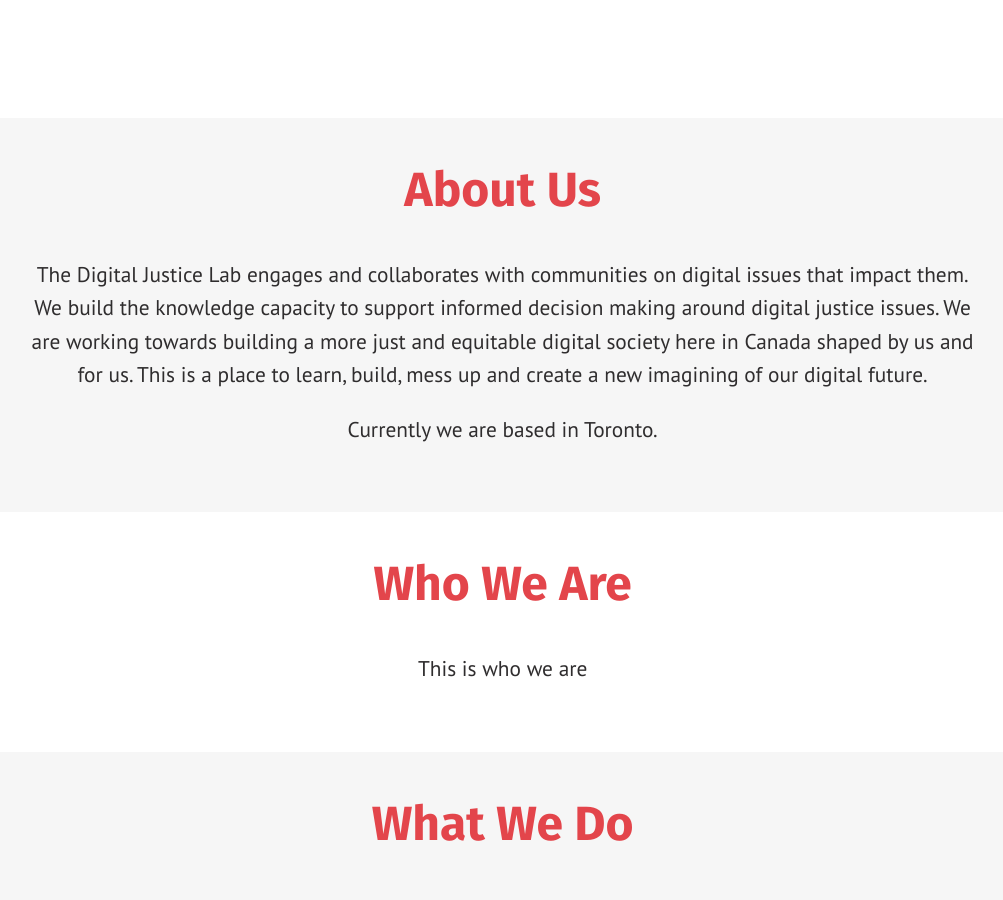
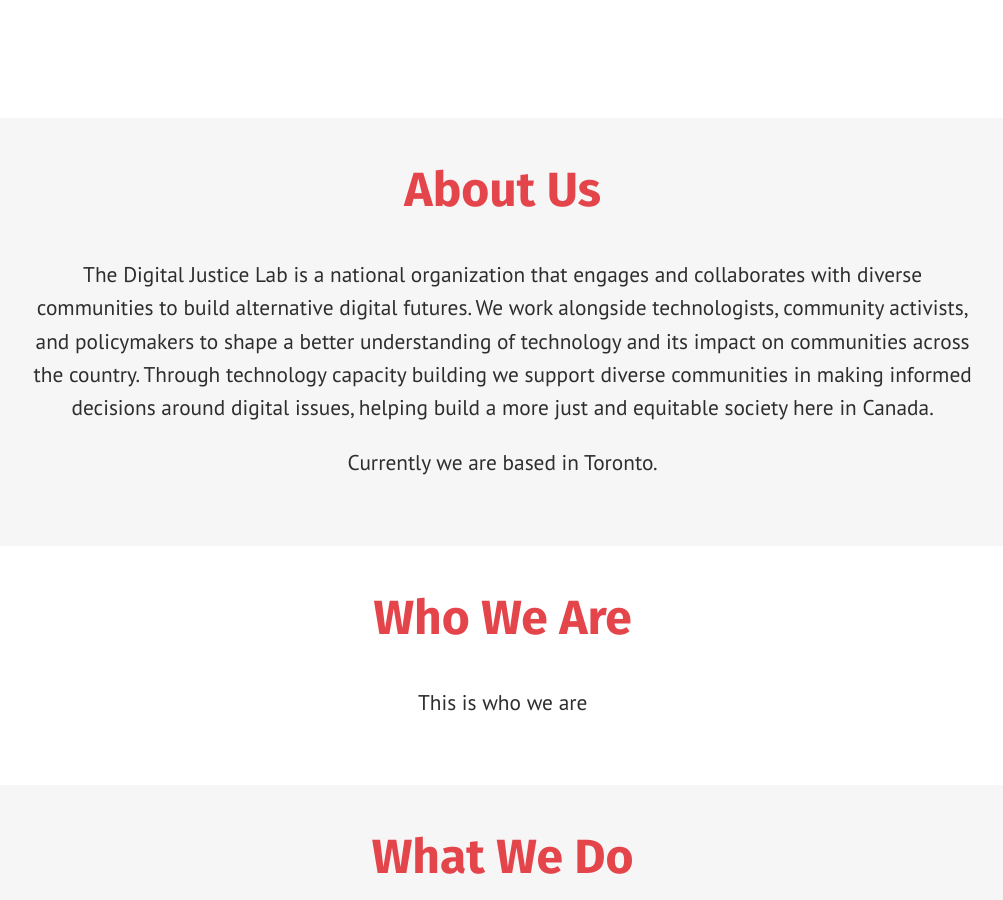
Before and after one commit to digitaljusticelab/digitaljusticelab.github.io, a Jekyll site: the page built from index.markdown, in a window 1280 px wide and 900 px high, scrolled down 602 px. Shown: the whole window, without its empty margins (137-1140 px from the left). Built offline with Jekyll 4.4.1, drawn with Linux system fonts in a browser that asks for light colours.

Commit message:
Updated Index

```diff
--- a/index.markdown
+++ b/index.markdown
@@ -8,7 +8,8 @@
 
 ## About Us
 
-The Digital Justice Lab engages and collaborates with communities on digital issues that impact them. We build the knowledge capacity to support informed decision making around digital justice issues. We are working towards building a more just and equitable digital society here in Canada shaped by us and for us. This is a place to learn, build, mess up and create a new imagining of our digital future.
+The Digital Justice Lab is a national organization that engages and collaborates with diverse communities to build alternative digital futures. We work alongside technologists, community activists, and policymakers to shape a better understanding of technology and its impact on communities across the country. Through technology capacity building we support diverse communities in making informed decisions around digital issues, helping build a more just and equitable society here in Canada.
+
 
 Currently we are based in Toronto.
 
```
